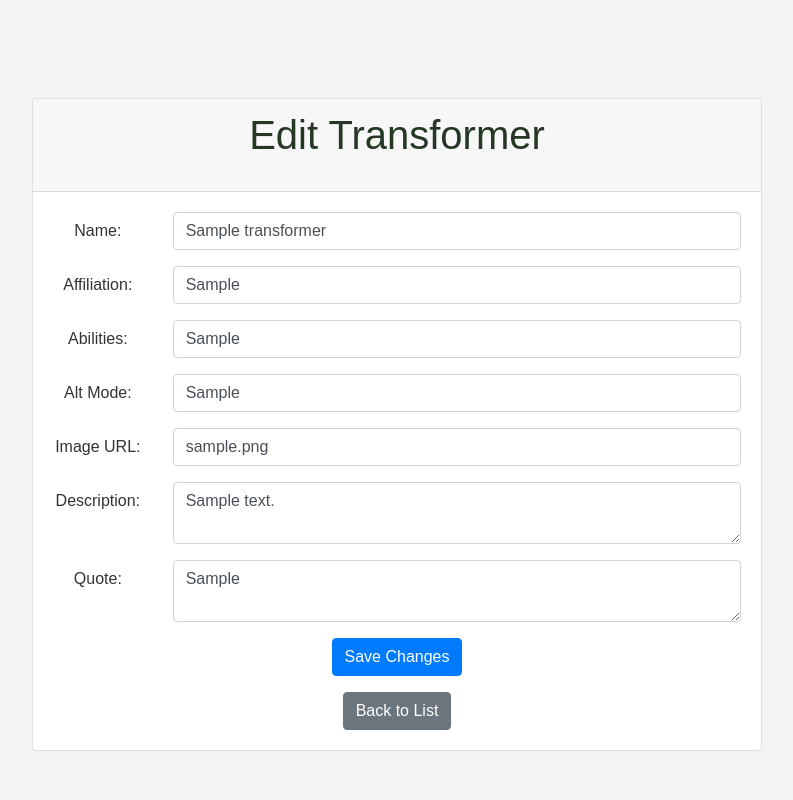
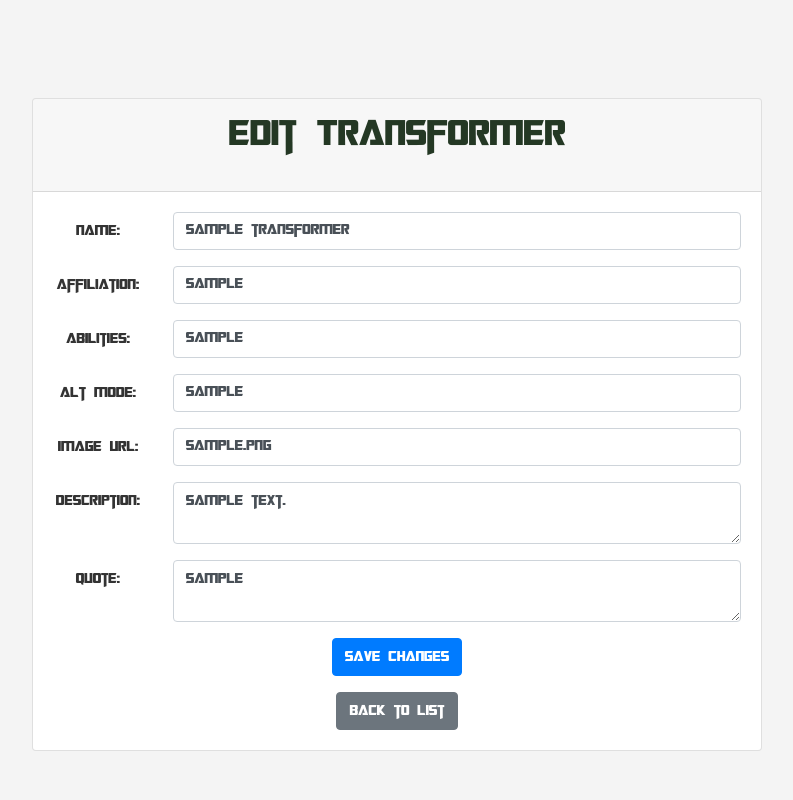
Before and after one commit to terrameijar/transformers, a Flask app: page /transformers/edit/1 in a window 1280 px wide. Shown: the whole page, without its empty margins (243-1036 px from the left). Run offline with Flask 3, Linux system fonts and the light colour scheme; tables that the repository leaves empty hold one stand-in row (values such as "Sample post"); some libraries are stand-ins or nearby versions.

Commit message:
Update styles, hide edit menu, use gunicorn

```diff
--- a/transformers/requirements.txt
+++ b/transformers/requirements.txt
@@ -4,3 +4,4 @@
 click
 Flask-Migrate
 python-dotenv
+gunicorn==23.0.0
--- a/transformers/static/css/style.css
+++ b/transformers/static/css/style.css
@@ -1,5 +1,10 @@
+@font-face {
+    font-family: transformersFont;
+    src: url(../fonts/transformers_font.ttf);
+}
+
 body {
-    font-family: Arial, sans-serif;
+    font-family: transformersFont, Arial, sans-serif;
     text-align: center;
     margin-top: 50px;
     background-color: #f4f4f4;  /* Light gray background */
@@ -59,7 +64,7 @@
 
 
 body {
-    font-family: Arial, sans-serif;
+    font-family: transformersFont, Arial, sans-serif;
     background-color: #f4f4f4;
     color: #333;
     margin: 0;
--- a/transformers/static/js/index.js
+++ b/transformers/static/js/index.js
@@ -29,7 +29,7 @@
 
                             <td>
                                 <a href="/transformers/${encodeURIComponent(transformer.name)}?page=${page}" >| View</a> |
-                                <a href="/transformers/edit/${transformer.id}?page=${page}">Edit</a> |
+
 
                             </td>
                         </tr>
--- a/transformers/templates/index.html
+++ b/transformers/templates/index.html
@@ -5,6 +5,7 @@
     <meta name="viewport" content="width=device-width, initial-scale=1.0">
     <title>Transformers List</title>
     <link rel="stylesheet" href="https://stackpath.bootstrapcdn.com/bootstrap/4.5.2/css/bootstrap.min.css">
+    <link rel="stylesheet" href="{{ url_for('static', filename='css/style.css') }}">
     <link rel="icon" type="shortcut icon" href="{{ url_for('static', filename='favicon.ico') }}">
     <link rel="icon" type="image/png" href="{{ url_for('static', filename='favicon-96x96.png') }}" sizes='96x96' />
     <link rel="icon" type="image/svg+xml" href="{{ url_for('static', filename='favicon.svg') }}" />
```
Also changed, not shown: transformers/static/fonts/transformers_font.ttf (added), 1 other file.
